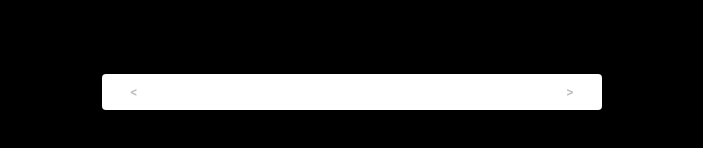
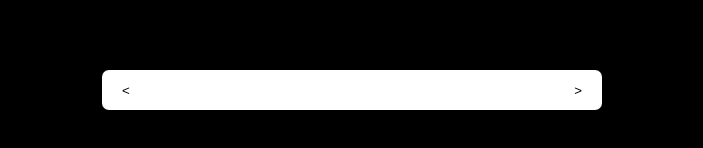
Before and after one commit to KrystianKasp98/Primotly-spa, a React (Create React App) app in the folder frontend/: page / in a window 1280 px wide. Shown: the part 590-738 px from the top of the page, without its empty margins (288-991 px from the left). Built offline with nearby package versions, Linux system fonts and the light colour scheme.

Commit message:
update mui styles

```diff
--- a/frontend/src/components/common/mui/index.ts
+++ b/frontend/src/components/common/mui/index.ts
@@ -35,16 +35,23 @@ const PaginationWrapper = styled(Box)(() => ({
   left: '50%',
   transform: 'translate(-50%)',
   width: '500px',
+  height: '40px',
   backgroundColor: '#fff',
   borderRadius: '7px',
   display: 'flex',
   alignItems: 'center',
-  justifyContent: 'space-between'
+  justifyContent: 'space-between',
+  padding: '0 10px'
 }));
 
-const PaginationButton = styled(Button)(() => ({
+const PaginationButton = styled('button')(() => ({
   color: '#000',
   backgroundColor: '#fff',
+  borderRadius: '50%',
+  border: 'none',
+  outline: 'none',
+  padding: '10px',
+  cursor: 'pointer',
   '&:hover': {
     color: '#fff',
     backgroundColor: '#000'
```
